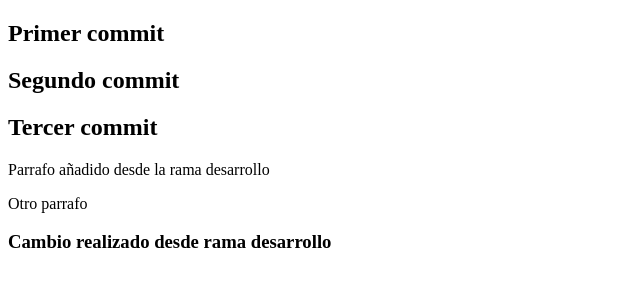
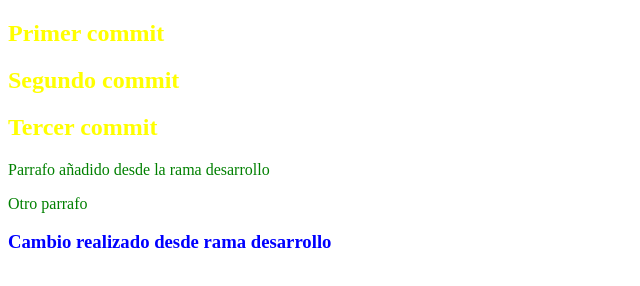
Before and after one commit to AnggeldDAV/EjerciciosPracticosGit, a plain HTML site: page index.html in a window 1280 px wide. Shown: the whole page, without its empty margins (0-640 px from the left). Drawn offline with Linux system fonts and the light colour scheme.

Commit message:
estilos agregados

```diff
--- a/index.html
+++ b/index.html
@@ -1,8 +1,9 @@
 <!DOCTYPE html>
-<html lang="en">
+<html lang="es">
 <head>
     <meta charset="UTF-8">
     <meta name="viewport" content="width=device-width, initial-scale=1.0">
+    <link rel="stylesheet" href="style.css">
     <title>Document</title>
 </head>
 <body>
--- /dev/null
+++ b/style.css
@@ -0,0 +1,9 @@
+h2{
+    color: yellow;
+}
+h3{
+    color:blue;
+}
+p{
+    color: green;
+}
```
